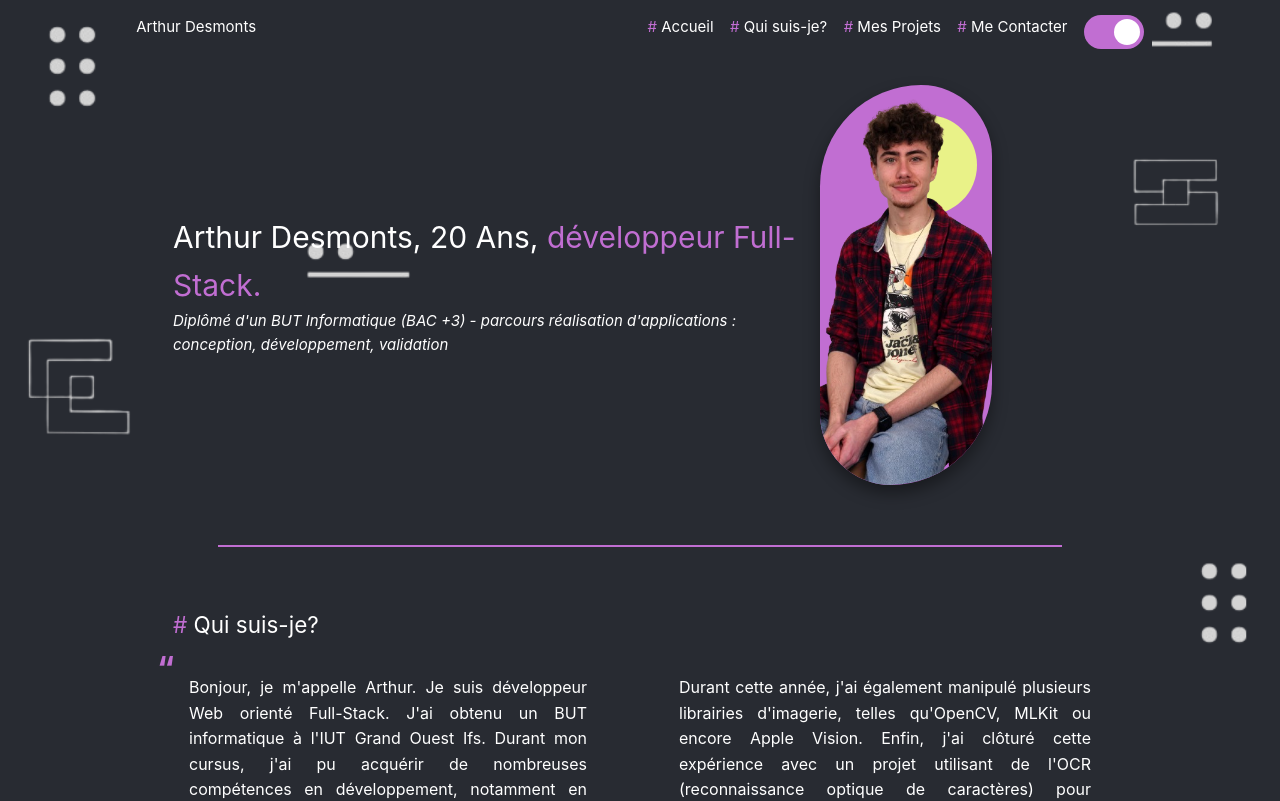
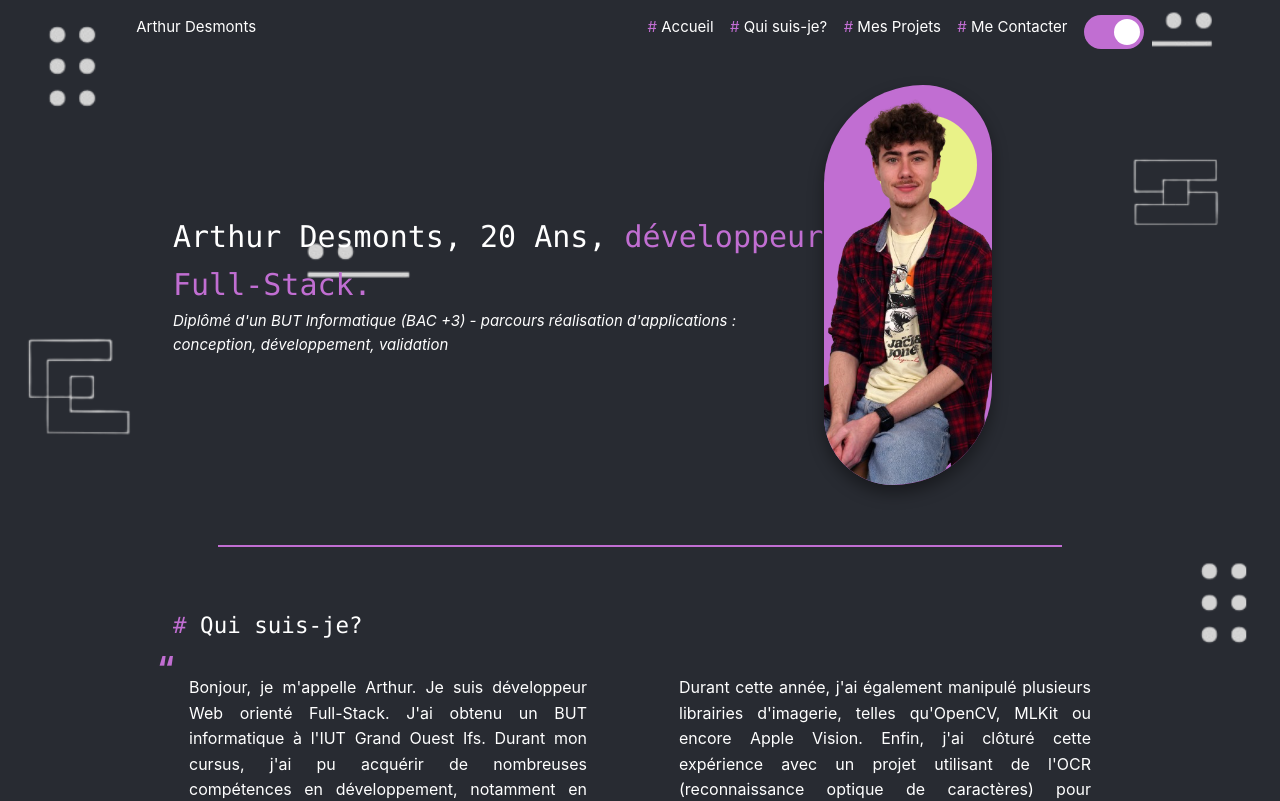
Before and after one commit to ArthurDesmonts/portfolio, a Vue app: page / in a window 1280 px wide. Shown: the top 801 px of the page. Built offline with nearby package versions, Linux system fonts and the light colour scheme.

Commit message:
fix title font

```diff
--- a/src/assets/main.css
+++ b/src/assets/main.css
@@ -17,6 +17,12 @@ body {
   background-repeat: repeat;
   background-position: center -120px;
   width: 100%;
+}
+
+
+
+h1, h2, h3, h4, h5, h6 {
+  font-family: 'Consolas', monospace;
 }
 
 body.dark-theme {
```
